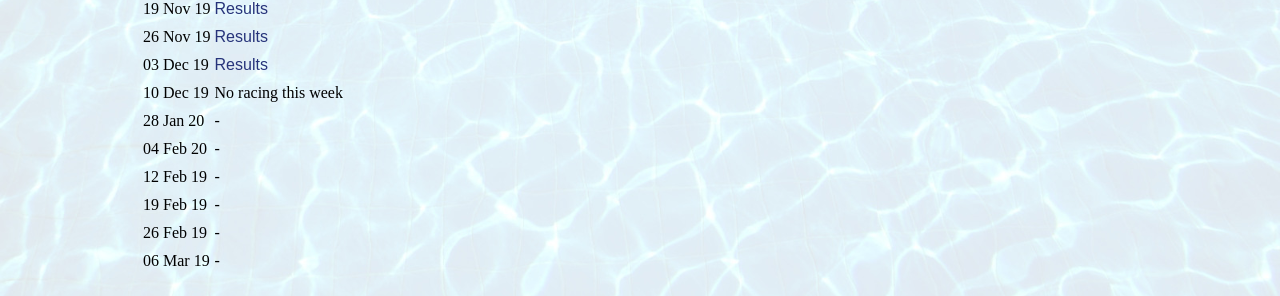
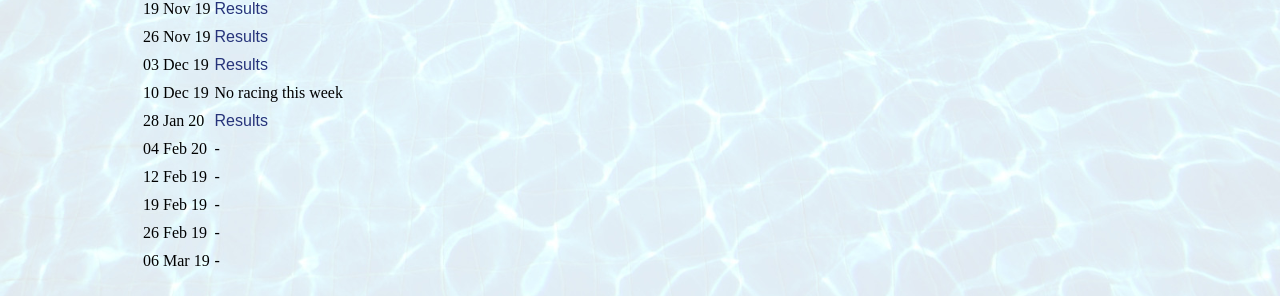
Before and after one commit to sandswim/website, a Jekyll site: the page built from pages/results.md, in a window 1280 px wide. Shown: the part 554-850 px from the top of the page. Built offline with Jekyll 4.4.1, drawn with Linux system fonts in a browser that asks for light colours.

Commit message:
Results 2020-01-28

```diff
--- a/pages/results.md
+++ b/pages/results.md
@@ -19,7 +19,7 @@ permalink: /results
 26 Nov 19 | [Results](files/results/ClubNight-2019-11-26.pdf)
 03 Dec 19 | [Results](files/results/ClubNight-2019-12-03.pdf)
 10 Dec 19 | No racing this week
-28 Jan 20 | -
+28 Jan 20 | [Results](files/results/ClubNight-2020-01-28.pdf)
 04 Feb 20 | -
 12 Feb 19 | -
 19 Feb 19 | -
```
Also changed, not shown: 1 other file.
